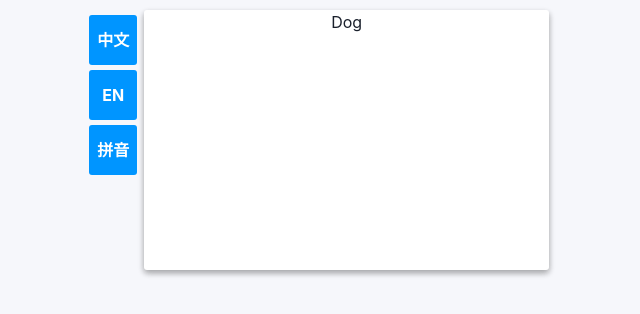
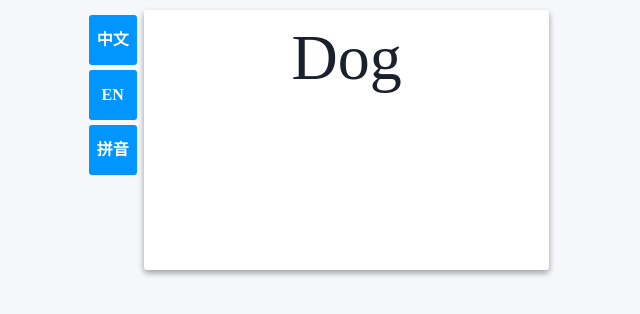
Before and after one commit to pau1tuck/hskards, a React app in the folder hskards/: page /#/flashcards in a window 1280 px wide. Shown: the top 314 px of the page, without its empty margins (321-961 px from the left). Built offline with nearby package versions, Linux system fonts and the light colour scheme; the HTML template or start-up script is replaced by a standard one.

Commit message:
21-03-15T16:00

```diff
--- a/hskards/src/modules/flashcards/index.tsx
+++ b/hskards/src/modules/flashcards/index.tsx
@@ -1,5 +1,9 @@
-import React from "react";
+import React, { useState } from "react";
 import styled from "styled-components";
+
+interface FontFamilyProps {
+    readonly fontFamily: string;
+}
 
 const Wrapper = styled.section`
     display: flex;
@@ -31,17 +35,19 @@ const ControlPanel = styled.section`
     margin-right: 7px;
 `;
 
-const Button_Simplified = styled.section`
+const Button_Chinese = styled.section`
     display: flex;
     width: 100%;
     height: 50px;
     margin-top: 5px;
+    padding-right: 1px;
     align-items: center;
     justify-content: center;
     text-align: center;
     border-radius: 3px;
     background-color: #0095ff;
     color: #fff;
+    font-family: "Noto Sans SC";
     font-weight: 700;
     cursor: pointer;
 `;
@@ -69,7 +75,7 @@ const Flashcard_Inner = styled.section`
     }
 `;
 
-const Flashcard_Front = styled.section`
+const Flashcard_Front = styled.section<FontFamilyProps>`
     position: absolute;
     width: 100%;
     height: 100%;
@@ -78,6 +84,10 @@ const Flashcard_Front = styled.section`
     background-color: #fff;
     -webkit-backface-visibility: hidden; /* Safari */
     backface-visibility: hidden;
+    align-items: center;
+    justify-content: center;
+    font-family: ${(props) => props.fontFamily || "Ma Shan Zheng"};
+    font-size: 4rem;
 `;
 
 const Flashcard_Back = styled.section`
@@ -93,17 +103,18 @@ const Flashcard_Back = styled.section`
 `;
 
 export const Flashcards = () => {
+    const [font, setFont] = useState("Noto Sans SC");
     return (
         <Wrapper>
             <AppContainer>
                 <ControlPanel>
-                    <Button_Simplified>中文</Button_Simplified>
-                    <Button_Simplified>EN</Button_Simplified>
-                    <Button_Simplified>拼音</Button_Simplified>
+                    <Button_Chinese>中文</Button_Chinese>
+                    <Button_Chinese>EN</Button_Chinese>
+                    <Button_Chinese>拼音</Button_Chinese>
                 </ControlPanel>
                 <Flashcard>
                     <Flashcard_Inner>
-                        <Flashcard_Front>Dog</Flashcard_Front>
+                        <Flashcard_Front fontFamily={font}>Dog</Flashcard_Front>
                         <Flashcard_Back>Shit</Flashcard_Back>
                     </Flashcard_Inner>
                 </Flashcard>
```
Also changed, not shown: hskards/static/hskards/js/index.js.
